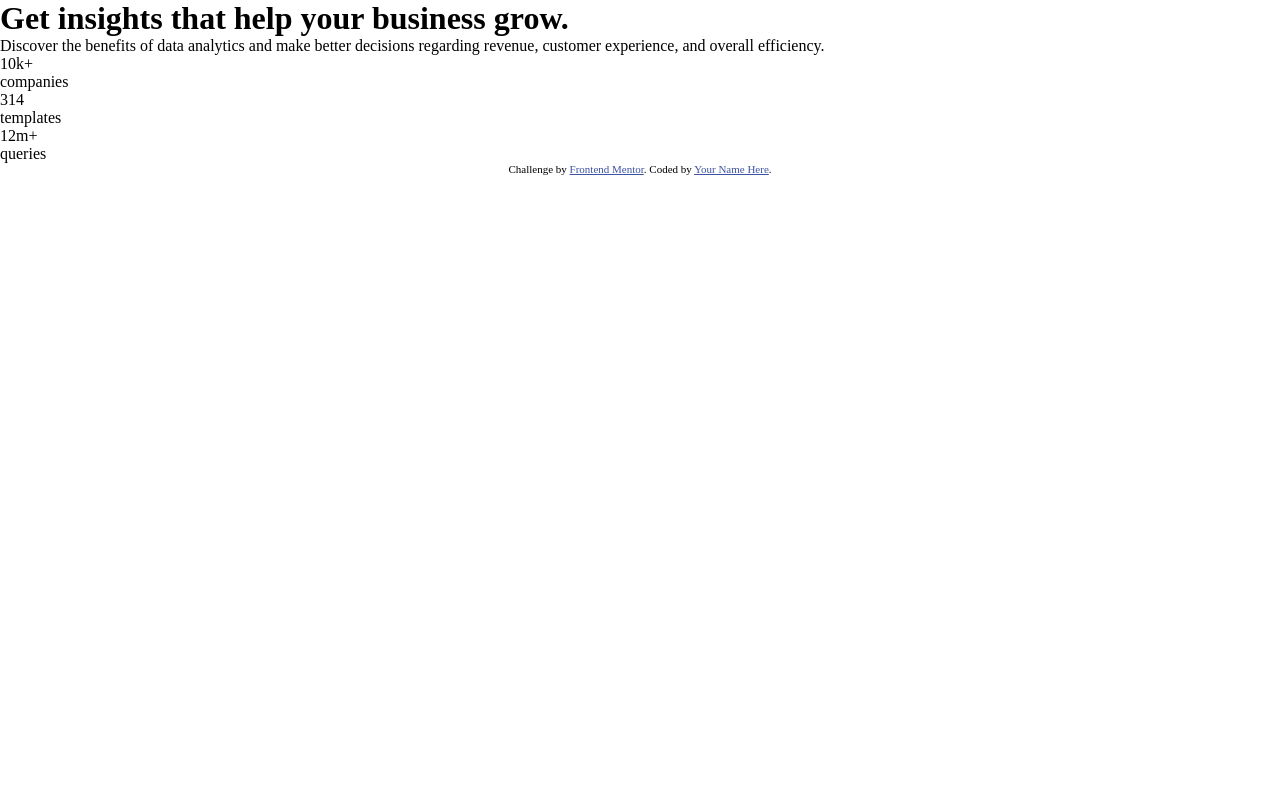
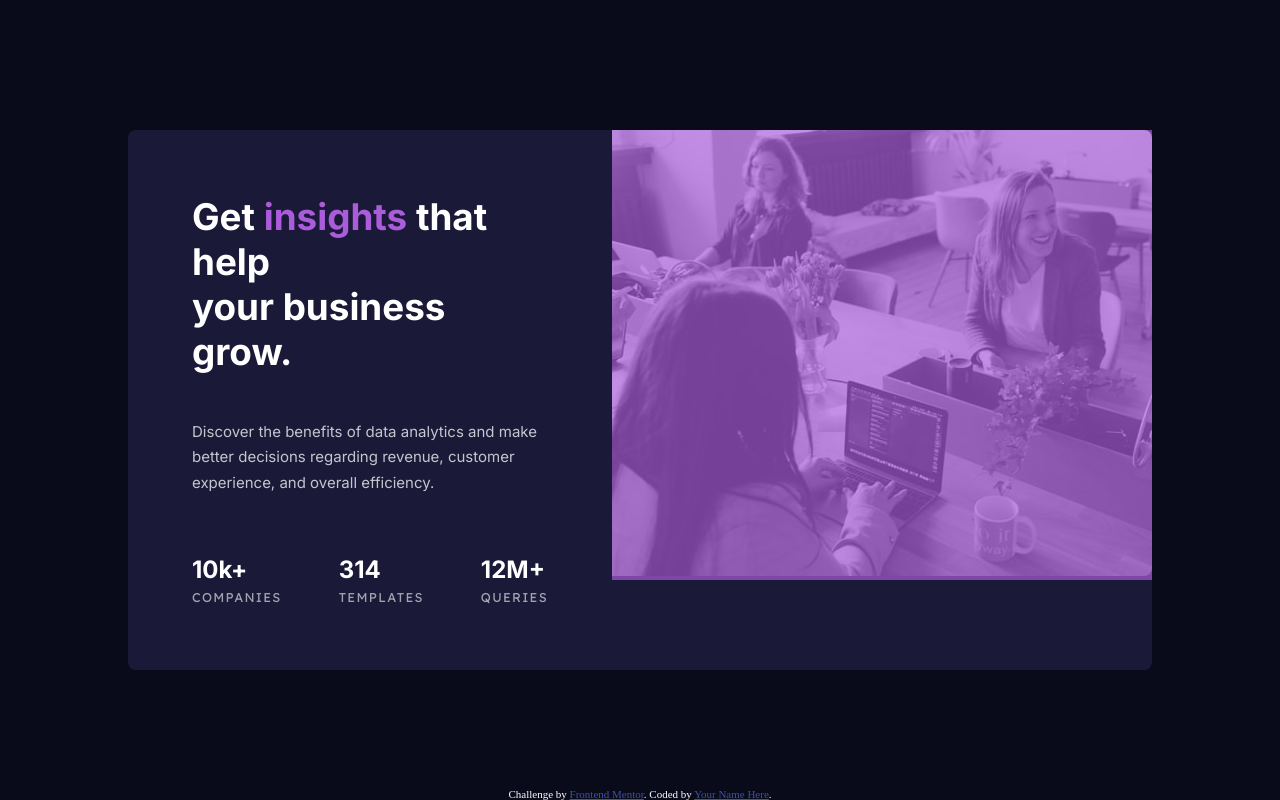
Before and after one commit to Aryan-ki-codepanti/stats-preview-card-component, a plain HTML site: page index.html in a window 1280 px wide. Drawn offline with Linux system fonts and the light colour scheme.

Commit message:
Added desktop designs

```diff
--- a/css/styles.css
+++ b/css/styles.css
@@ -6,6 +6,7 @@
     /* font-family: 'Lexend Deca', sans-serif; */
 }
 
+/* Custom Properties */
 :root{
     /* Families */
     --Family-Inter: 'Inter', sans-serif;
@@ -25,6 +26,7 @@
     --Very-dark-blue: hsl(233, 47%, 7%);
     --Dark-desaturated-blue: hsl(244, 38%, 16%);
     --Soft-violet: hsl(277, 64%, 61%);
+    --Opacity-violet: hsla(277, 64%, 61%, 0.685);
 
     /* ### Neutral */
 
@@ -32,8 +34,111 @@
     --Slightly-transparent-white-1: hsla(0, 0%, 100%, 0.75);
     --Slightly-transparent-white-2: hsla(0, 0%, 100%, 0.6);
 
+    --Corner-radius: 8px;
+}
 
+
+/* Header and hero */
+header{
+    min-height: 100vh;
+    display: flex;
+    justify-content: center;
+    align-items: center;
+
+    background-color: var(--Very-dark-blue);
 }
+
+.wrapper{
+    width: 80%;
+    max-width: 1100px;
+    background-color: var(--Dark-desaturated-blue);
+    border-radius: 8px;
+
+    display: flex;
+    justify-content: space-between;
+}
+
+/* App Left */
+
+.app__left{
+    flex: 1;
+
+    display: flex;
+    flex-direction: column;
+    justify-content: center;
+
+    padding: 4em;
+}
+
+.upper h1{
+    font-family: var(--Family-Inter);
+    color: var(--White);
+    margin-bottom: 1.2em;
+    font-size: 2.3rem;
+}
+
+.upper span{
+    color: var(--Soft-violet);
+}
+
+.upper p {
+    font-family: var(--Family-Inter);
+    color: var(--Slightly-transparent-white-1);
+    font-size: 15px;
+    margin-bottom: 4em;
+    line-height: 1.7;
+}
+
+.lower{
+    display: flex;
+    justify-content: space-between;
+}
+
+.lower p{
+    color: var(--White);
+    font-size: 1.5rem;
+    font-family: var(--Family-Inter);
+    font-weight: var(--fw-inter-700);
+    margin-bottom: 0.15em;
+}
+
+.lower span{
+    color: var(--Slightly-transparent-white-2);
+    text-transform: uppercase;
+    font-size: 0.8rem;
+    letter-spacing: 0.1em;
+    font-family: var(--Family-Lexend-Deca);
+}
+
+/* App Right */
+
+.hero-img{
+    position: relative;
+}
+
+
+.color-overlay{
+    background-color: var(--Opacity-violet);
+    position: absolute;
+    inset: 0;
+}
+.app__right img{
+    width: 100%;
+    object-fit: cover;
+    border-radius: 0 var(--Corner-radius) var(--Corner-radius) 0;
+}
+
+
+/* Footer and Attribution */
+footer{
+    color: white;
+
+    position: absolute;
+    right: 0;
+    left: 0;
+    bottom: 0;
+}
+
 
 .attribution {
     font-size: 11px;
--- a/index.html
+++ b/index.html
@@ -29,11 +29,11 @@
         <header>
             <div class="wrapper">
                 <div class="app__left">
-                    <div class="uppper">
-                        <h1>Get insights that help your business grow.</h1>
+                    <div class="upper">
+                        <h1>Get <span>insights</span> that help <br> your business grow.</h1>
                         <p>
-                            Discover the benefits of data analytics and make
-                            better decisions regarding revenue, customer
+                            Discover the benefits of data analytics and make <br>
+                            better decisions regarding revenue, customer <br>
                             experience, and overall efficiency.
                         </p>
                     </div>
@@ -47,12 +47,17 @@
 							<span>templates</span>
 						</div>
 						<div>
-							<p>12m+</p>
+							<p>12M+</p>
 							<span>queries</span>
 						</div>
 					</div>
                 </div>
-                <div class="app__right"></div>
+                <div class="app__right">
+					<div class="hero-img">
+						<div class="color-overlay"></div>
+						<img src="images/image-header-desktop.jpg" alt="">
+					</div>
+				</div>
             </div>
         </header>
 
```
